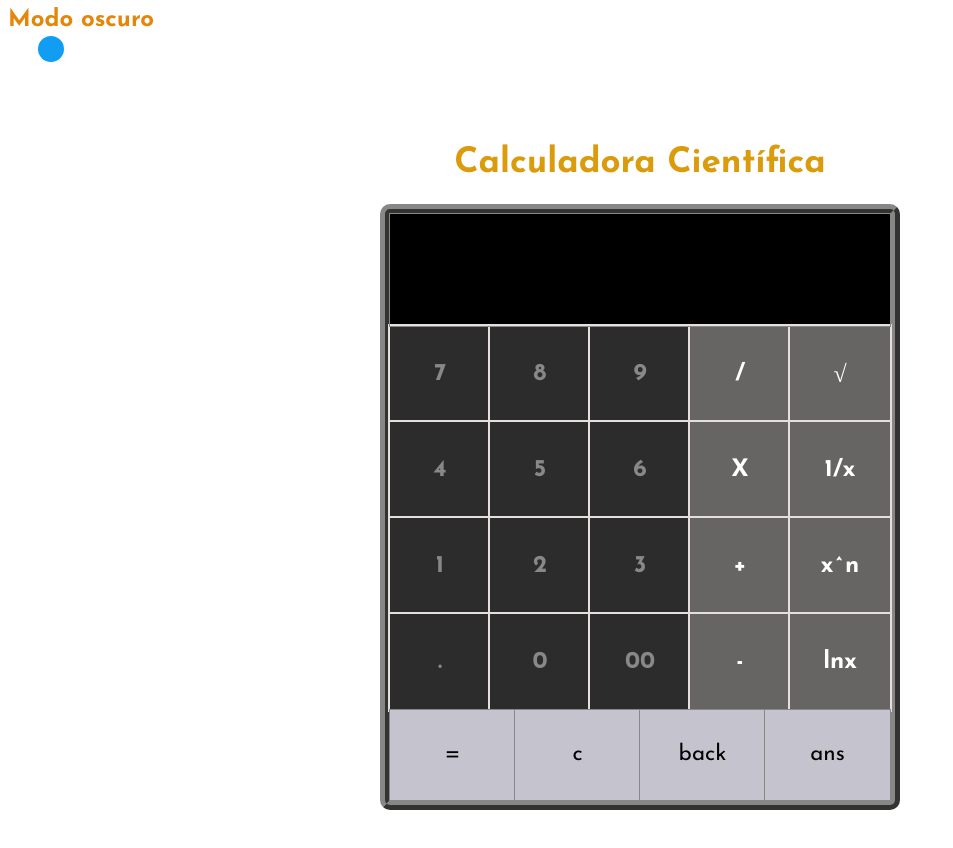
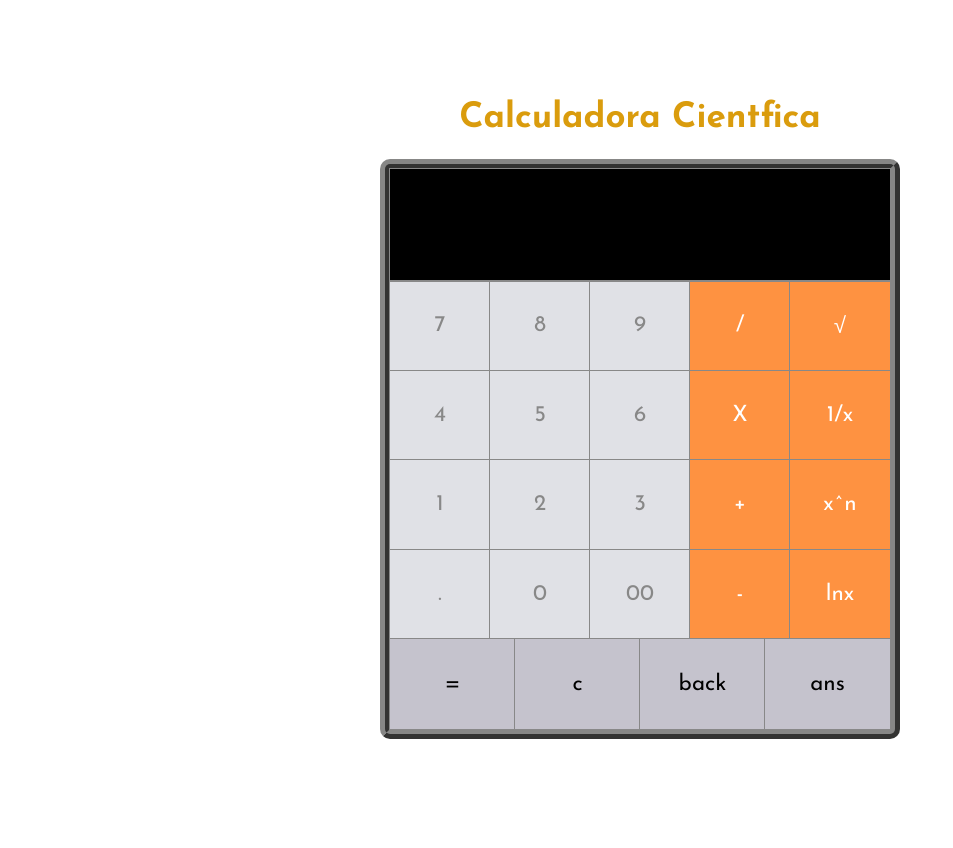
Before and after one commit to JulianaZammur/Calculadora, a React (Create React App) app: page / in a window 1280 px wide. Shown: the top 848 px of the page, without its empty margins (0-953 px from the left). After the commit the page ends 816 px from the top, so only its background shows below. Built offline with nearby package versions, Linux system fonts and the light colour scheme.

Commit message:
Revert "modo oscuro"
This reverts commit f68197649fba17c5e3ea2066b3d520a481971f74.

```diff
--- a/public/index.html
+++ b/public/index.html
@@ -13,11 +13,6 @@
         />
         <title>Calculadora</title>
     <link rel="apple-touch-icon" href="%PUBLIC_URL%/logo192.png" />
-    <h2>Modo oscuro</h2>
-        <label class="switch">
-            <input type="checkbox" id="slider" checked>
-            <span class="slider"></span>
-        </label>
     <!--
       manifest.json provides metadata used when your web app is installed on a
       user's mobile device or desktop. See https://developers.google.com/web/fundamentals/web-app-manifest/
--- a/src/App.js
+++ b/src/App.js
@@ -7,7 +7,7 @@ import EqualButton from "./components/EqualButton";
 export default function App({ state, dispatch }) {
   return (
     <div className="App">
-      <h1>Calculadora Científica</h1>
+      <h1>Calculadora Cientfica</h1>
       <div className="calc-wrapper">
         <Input input={state}></Input>
         <div className="row">
--- a/src/index.js
+++ b/src/index.js
@@ -24,17 +24,3 @@ ReactDOM.render(
   </React.StrictMode>,
   rootElement
 );
-const preferedColorScheme = window.matchMedia('(prefers-color-scheme: dark)').matches ? 'dark' : 'light';
-const slider = document.getElementById('slider');
-
-const setTheme = (theme) => {
-    document.documentElement.setAttribute('data-theme', theme);
-    localStorage.setItem('theme', theme);
-}
-
-slider.addEventListener('click', ()  => {
-    let switchToTheme = localStorage.getItem('theme') === 'dark' ? 'light' : 'dark';
-    setTheme(switchToTheme);
-});
-
-setTheme(localStorage.getItem('theme') || preferedColorScheme);
--- a/src/styles.css
+++ b/src/styles.css
@@ -1,4 +1,3 @@
-
 body {
     font-family: "Josefin Sans", sans-serif;
   }
@@ -50,108 +49,3 @@ body {
   h6 {
     font-size: 12px;
   }
-
-  [data-theme="light"] {
-    --primary: #129df4;
-    --background: #fff;
-    --text: #000;
-}
-
-[data-theme="dark"] {
-    --primary: #c95d1e;
-    --background: #000;
-    --text: #fff;
-}
-
-body {
-    color: var(--text);
-    background-color: var(--background);
-    font-family: 'Josefin Sans', serif;
-    margin: 10;
-}
-
-h2 {
-    color: #e58609;
-    margin: 0;
-}
-
-header {
-    display: flex;
-    justify-content: space-between;
-    align-items: center;
-    background-color: var(--primary);
-    padding: 20px 10px;
-}
-
-main {
-    padding: 0 20px;
-    display: flex;
-    align-items: flex-end;
-    flex-direction: column;
-}
-
-article {
-    margin-top: 20px;
-}
-
-button {
-    background-color: var(--primary);
-    padding: 10px;
-    border: none;
-    font-family: 'Roboto Serif', serif;
-    color: #fff;
-    margin-top: 20px;
-    font-weight: bold;
-    border-radius: 5px;
-}
-
-/* Estilos del switch */
-
-.switch {
-    position: relative;
-    display: inline-block;
-    width: 60px;
-    height: 34px;
-}
-
-.switch input {
-    opacity: 0;
-    width: 0;
-    height: 0;
-}
-
-.slider {
-    position: absolute;
-    cursor: pointer;
-    top: 0;
-    left: 0;
-    right: 0;
-    bottom: 0;
-    background-color: var(--background);
-    -webkit-transition: .4s;
-    transition: .4s;
-    border-radius: 34px;
-}
-
-.slider:before {
-    position: absolute;
-    content: "";
-    height: 26px;
-    width: 26px;
-    left: 4px;
-    bottom: 4px;
-    background-color: var(--primary);
-    -webkit-transition: .4s;
-    transition: .4s;
-    border-radius: 50%;
-}
-
-input:checked + .slider {
-    background-color: var(--background);
-}
-
-input:checked + .slider:before {
-    -webkit-transform: translateX(26px);
-    -ms-transform: translateX(26px);
-    transform: translateX(26px);
-}
--- a/src/stylesheets/Button.css
+++ b/src/stylesheets/Button.css
@@ -5,15 +5,15 @@
     display: flex;
     justify-content: center;
     align-items: center;
-    font-weight: bolder;
-    font-size: 1.5em;
-    background-color: #2c2c2d;
+    font-weight: lighter;
+    font-size: 1.4em;
+    background-color: #e0e1e6;
     color: #888;
-    flex: 2;
-    outline: 2px solid #e7dede;
+    flex: 1;
+    outline: 1px solid #888;
   }
 
   .operator {
-    background-color: #676564;
+    background-color: #fe9241;
     color: white;
   }
```
